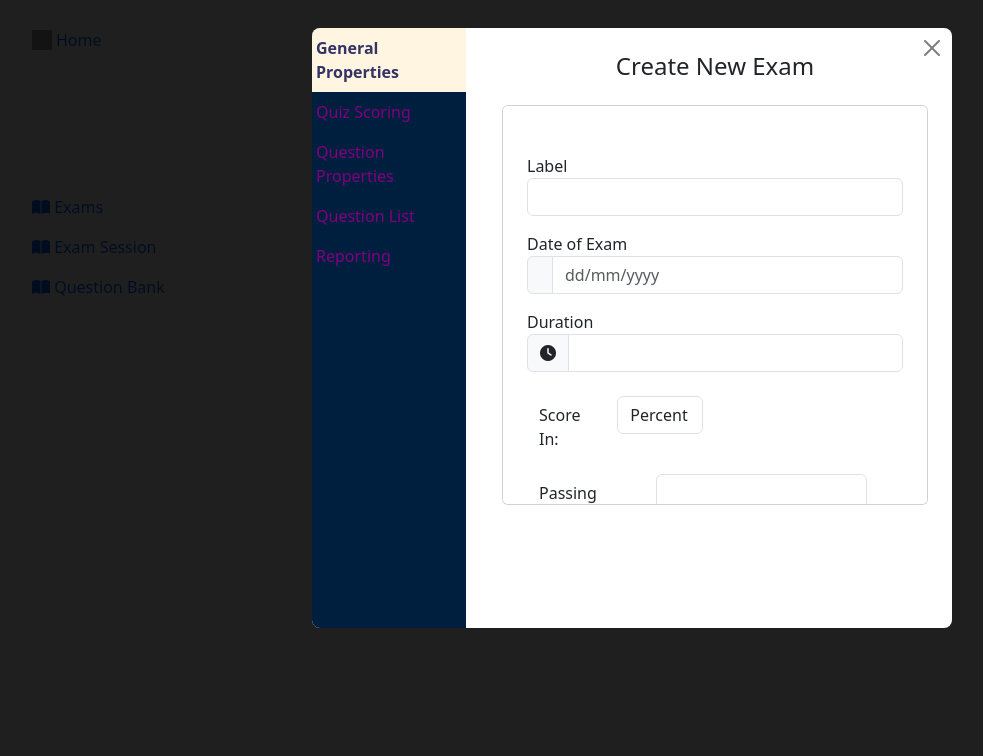
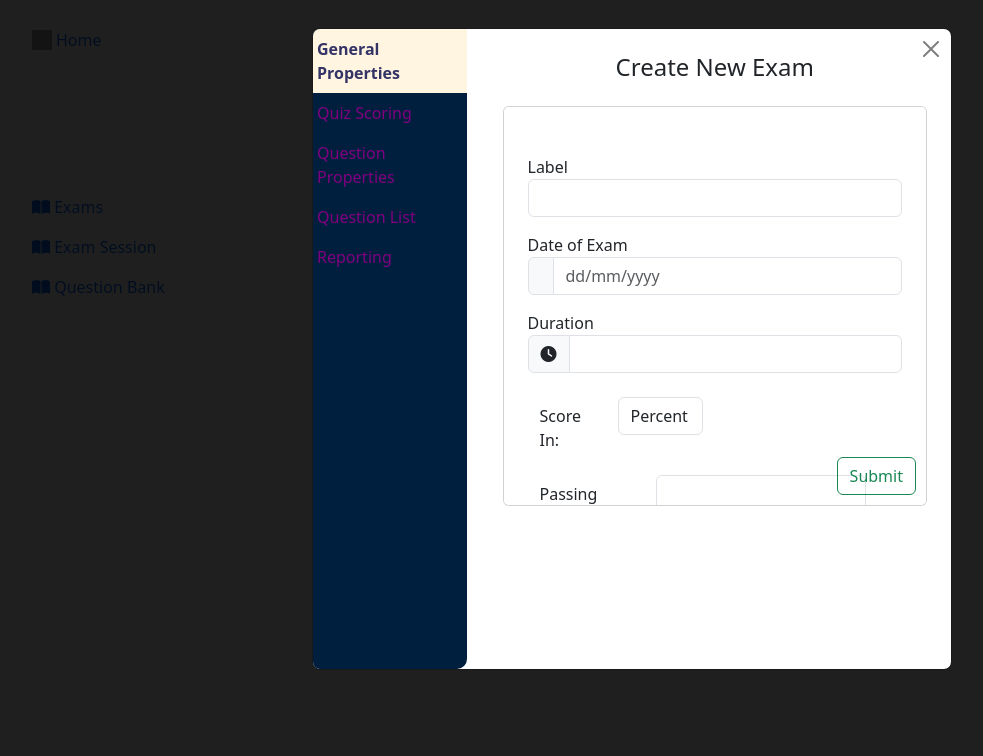
Before and after one commit to sina-soleimani/exam, a Django app: page /exams/list in a window 1280 px wide, after a click on "New Exam". Shown: the top 756 px of the page, without its empty margins (8-991 px from the left). Run offline with Django 3.2, Linux system fonts and the light colour scheme; data that the repository does not hold is empty; parts of the project's set-up code (start-up, migrations or seed data) failed here and were passed over; some libraries are stand-ins or nearby versions; grey boxes are pictures that could not be loaded.

Commit message:
css edit

```diff
--- a/static/css/dashboard-styles.css
+++ b/static/css/dashboard-styles.css
@@ -13,7 +13,7 @@
     padding: 20px; /* Add some padding to the card body */
 }
 
-.modal-content {
+.setting-content {
     height: 600px; /* Set the desired height */
     border: none;
 
@@ -74,3 +74,12 @@
 .incorrect-penalty {
     font-size: 15px;
 }
+#submitButton {
+    position: absolute;
+    bottom: 10px;
+    right: 10px;
+}
+.delete-modal {
+    max-width: 60%; /* Adjust the width as needed */
+    margin: 0 auto;
+}
```
